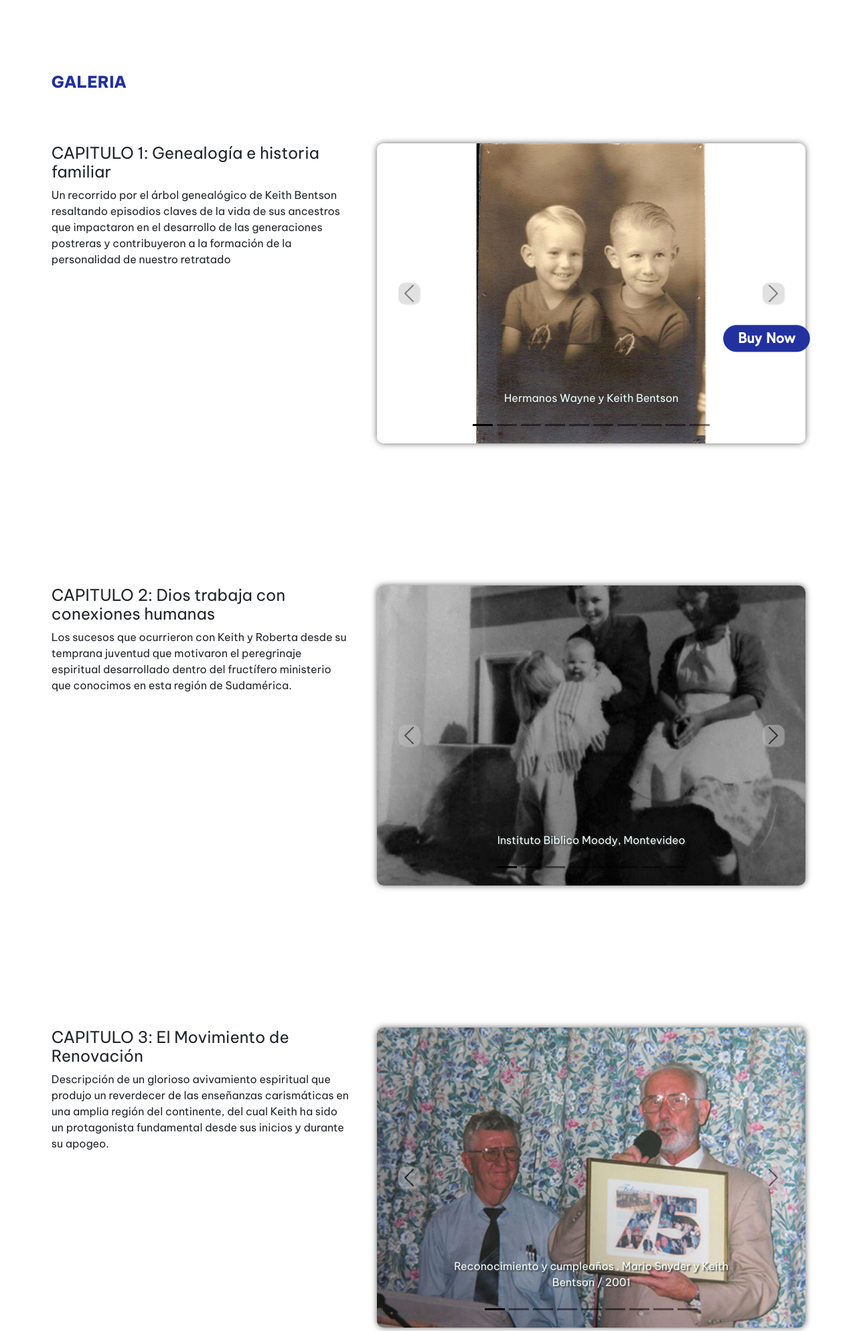
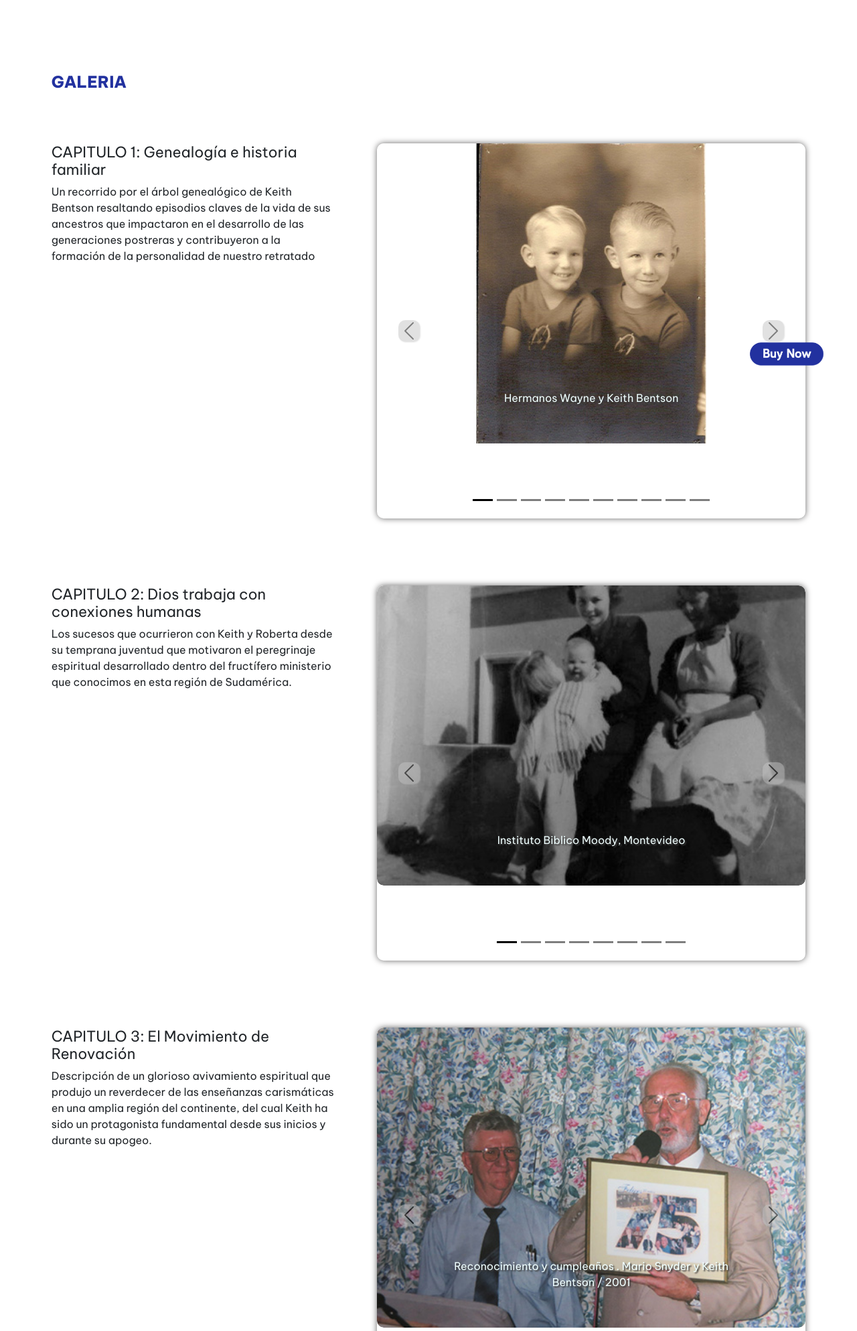
Before and after one commit to Lucasicepeda/Libro-KB-EllLegado, a PHP site: page /pages/galeria.html in a window 1280 px wide. Shown: the part 204-2191 px from the top of the page at 67% size. Run offline with PHP 8.4, Linux system fonts and the light colour scheme.

Commit message:
bordes img redondeados

```diff
--- a/css/style.css
+++ b/css/style.css
@@ -377,7 +377,14 @@ body.galeria main section h3 {
   margin: 0vh 0vw 6vw 0vw;
 }
 body.galeria main section .text {
-  margin-right: 3vw;
+  height: 70vh;
+  margin-right: 5vw;
+}
+body.galeria main section .text h4 {
+  font-size: 22px;
+}
+body.galeria main section .text p {
+  font-size: 16px;
 }
 body.galeria main section > div {
   display: flex;
@@ -391,6 +398,7 @@ body.galeria main section > div p.bootstrap {
 }
 body.galeria main section div.carousel.slide {
   box-shadow: 0px 0px 10px rgb(103, 102, 102);
+  height: 70vh;
   width: 50vw;
   border-radius: 10px;
 }
@@ -399,17 +407,20 @@ body.galeria main section div.carousel.slide .carousel-control-prev-icon, body.g
   background-color: rgb(59, 59, 59);
   border-radius: 10px;
 }
+body.galeria main section .carousel-inner {
+  border-radius: 10px;
+}
 body.galeria main section img {
   border-radius: 10px;
   background-size: auto;
 }
 body.galeria main .btncomprar {
   position: fixed;
-  right: 70px;
-  bottom: 70px;
+  right: 50px;
+  bottom: 50px;
 }
 body.galeria main .btncomprar a img {
-  width: 130px;
+  width: 110px;
 }
 body.galeria main .btncomprar:hover img {
   border-radius: 50px;
--- a/scss/_mixings.scss
+++ b/scss/_mixings.scss
@@ -132,12 +132,12 @@
 
 @mixin btnComprar {
     position: fixed;
-    right: 70px;
-    bottom: 70px;
+    right: 50px;
+    bottom: 50px;
 
     a {
         img {
-            width: 130px;
+            width: 110px;
         }
     }
     &:hover {
--- a/scss/_pag-galeria.scss
+++ b/scss/_pag-galeria.scss
@@ -21,13 +21,14 @@ body.galeria {
             }
 
             .text {
-                margin-right: 3vw;
-                // h4{
-
-                // }
-                // p{
-
-                // }
+                height: 70vh;
+                margin-right: 5vw;
+                h4{
+                    font-size: 22px;
+                }
+                p{
+                    font-size: 16px;
+                }
             }
 
             >div {
@@ -44,15 +45,17 @@ body.galeria {
 
             div.carousel.slide {
                 box-shadow: 0px 0px 10px rgb(103, 102, 102);
-                // width: 55vw;
+                height: 70vh;
                 width: 50vw;
-                // height: 400px;
                 border-radius: 10px;
                 .carousel-control-prev-icon, .carousel-control-next-icon{
                     box-shadow: 1px 1px 2px rgb(59, 59, 59);
                     background-color: rgb(59, 59, 59);
                     border-radius: 10px;
                 }
+            }
+            .carousel-inner{
+                border-radius: 10px;
             }
 
             img {
```
Also changed, not shown: other parts of css/style.css (+12 -12 lines), 1 other file.
